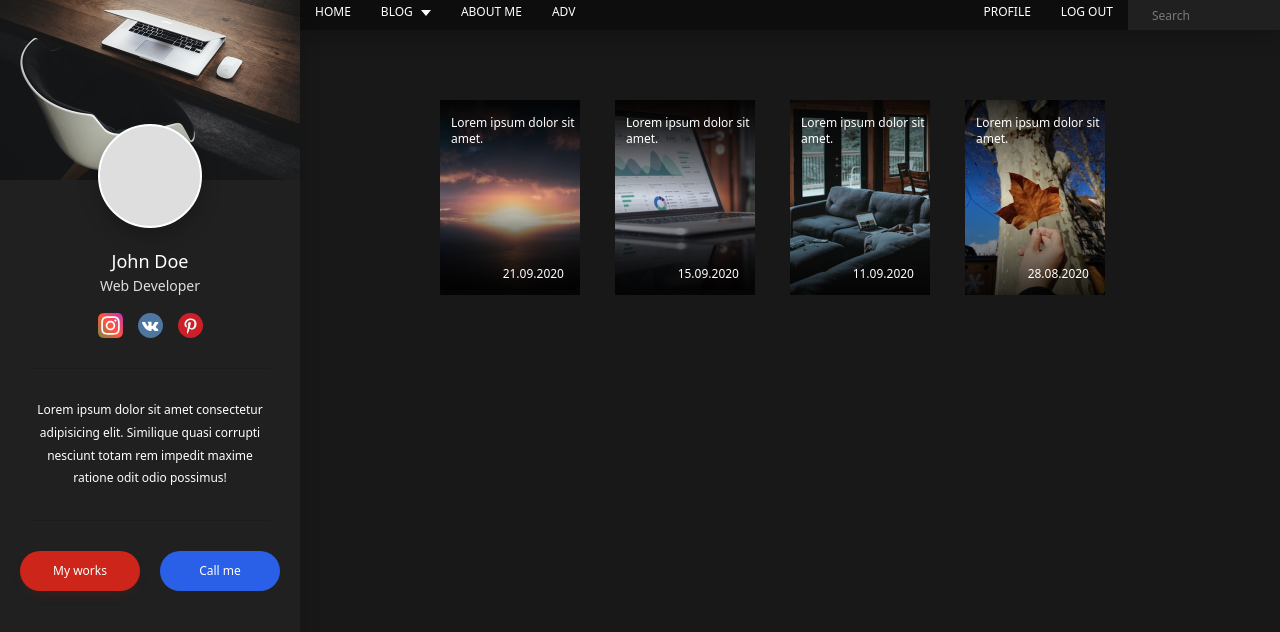
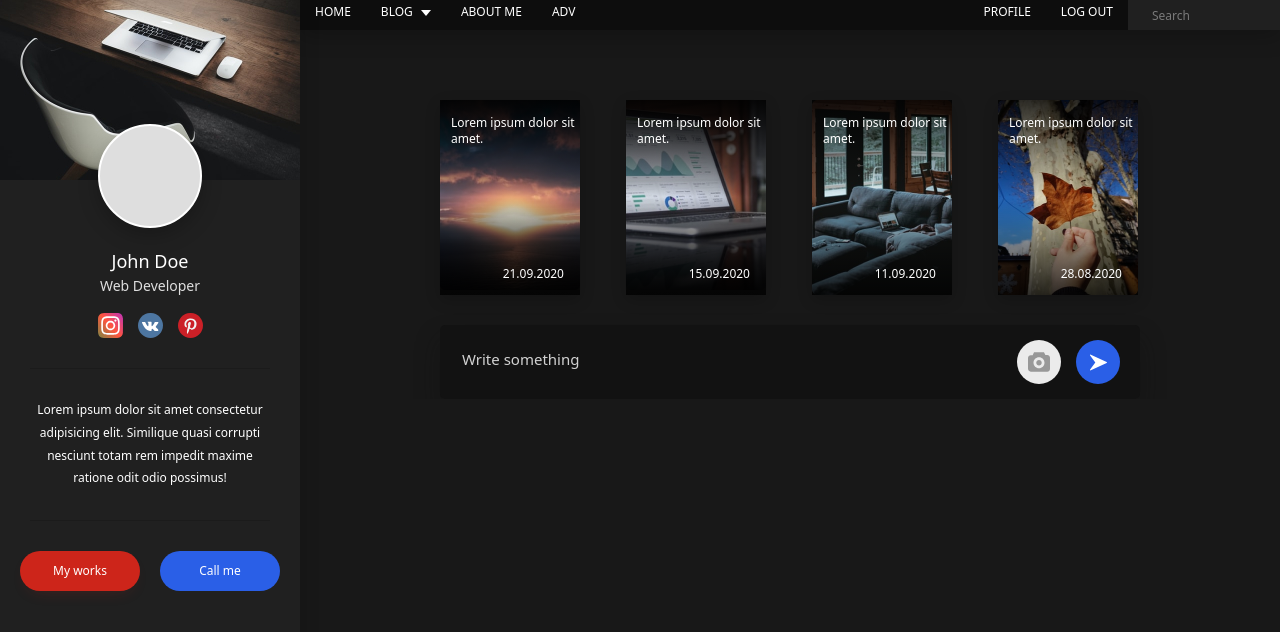
Before and after one commit to Kseniya44/Portfolio, a website: page src/index.html in a window 1280 px wide. Drawn offline with nearby package versions, Linux system fonts and the light colour scheme; files that its build step writes are made by us from their sources.

Commit message:
Post was added

```diff
--- /dev/null
+++ b/src/assets/scss/blocks/add-post.scss
@@ -0,0 +1,65 @@
+.post {
+    box-shadow: 0 15px 25px rgba($secondaryColor, .45);
+    background-color: $secondaryColor;
+    border-radius: 5px;
+    padding: 1.5rem 2rem;
+
+    &-form {
+        display: flex;
+        align-items: center;
+
+        &__container {
+            margin-left: auto;
+        }
+
+        &__textarea {
+            width: 70%;
+            background: transparent;
+            border: none;
+            resize: none;
+            font-family: inherit;
+            font-weight: 400;
+            font-size: 1.5rem;
+            height: 26px;
+            color: #D2D2D2;
+            &::placeholder {
+                color: #d2d2d2;
+            }
+        }
+        &__container {
+            display: flex;
+        }
+        &__label, &__button {
+            width: 44px;
+            height: 44px;
+            border-radius: 50%;
+            background: #EBEBEB;
+            display: block;
+            cursor: pointer;
+            transition: background-color .3s;
+        }
+        &__input {
+            display: none;
+        }
+        &__label {
+            background-image: url(../../assets/images/photo.svg);
+            background-repeat: no-repeat;
+            background-position: center center;
+            margin-right: 1.5rem;
+            &:hover {
+                background-color: darken(#EBEBEB, 10%);
+            }
+        }
+        &__button {
+            background: $primaryBtnColor;
+            background-image: url(../../assets/images/send.svg);
+            border: none;
+            background-repeat: no-repeat;
+            background-position: center center;
+            font-size: 0;
+            &:hover {
+                background-color: darken($primaryBtnColor, 10%);
+            }
+        }
+    }
+}
--- a/src/assets/scss/blocks/news.scss
+++ b/src/assets/scss/blocks/news.scss
@@ -1,6 +1,8 @@
 .news {
     display: grid;
     grid-template-columns: repeat(4, 1fr);
+    grid-column-gap: 44px;
+    margin-bottom: 30px;
     &__item {
         max-width: 140px;
         height: 195px;
@@ -11,7 +13,7 @@
         display: flex;
         flex-direction: column;
         transition: background-image .9s ease-in-out;
-        box-shadow: 0 5px 15px rbga($textColorAlt, .2);
+        box-shadow: 0 5px 15px rgba($textColorAlt, .2);
         position: relative;
         cursor: pointer;
         &:before {
--- a/src/assets/scss/style.scss
+++ b/src/assets/scss/style.scss
@@ -9,6 +9,7 @@
 @import "blocks/nav";
 @import "blocks/search-form";
 @import "blocks/news";
+@import "blocks/add-post";
 html {
     font-size: 62.5%;
 }
--- a/src/index.html
+++ b/src/index.html
@@ -2,7 +2,7 @@
 layout: default
 title: BrainsCloud | Home
 ---
-
+<!-- news -->
 <div class="news">
     <div class="news__item news__item_1">
         <span class="news__title">Lorem ipsum dolor sit amet.</span>
@@ -21,3 +21,19 @@ title: BrainsCloud | Home
         <span class="news__date">28.08.2020</span>
     </div>
 </div>
+
+<!-- add post -->
+
+<div class="post">
+    <form action="#" method="post" class="post-form">
+
+        <textarea class="post-form__textarea" placeholder="Write something"></textarea>
+
+        <div class="post-form__container">
+            <label for="post-form__file" class="post-form__label">
+                <input class="post-form__input" id = "post-form__file" type="file" class="post-form__button"></input>
+            </label>
+            <input type="submit" class="post-form__button"></input>
+        </div>
+    </form>
+</div>
```
Also changed, not shown: dist/assets/css/style.css, dist/assets/css/style.min.css, dist/assets/images/photo.svg (added), dist/assets/images/send.svg (added), dist/assets/images/story1.jpg (deleted), dist/assets/images/story2.jpg (deleted), dist/assets/images/story3.jpg (deleted), dist/assets/images/story4.jpg (deleted), dist/index.html, src/assets/images/photo.svg (added), src/assets/images/send.svg (added), 1 other file.
